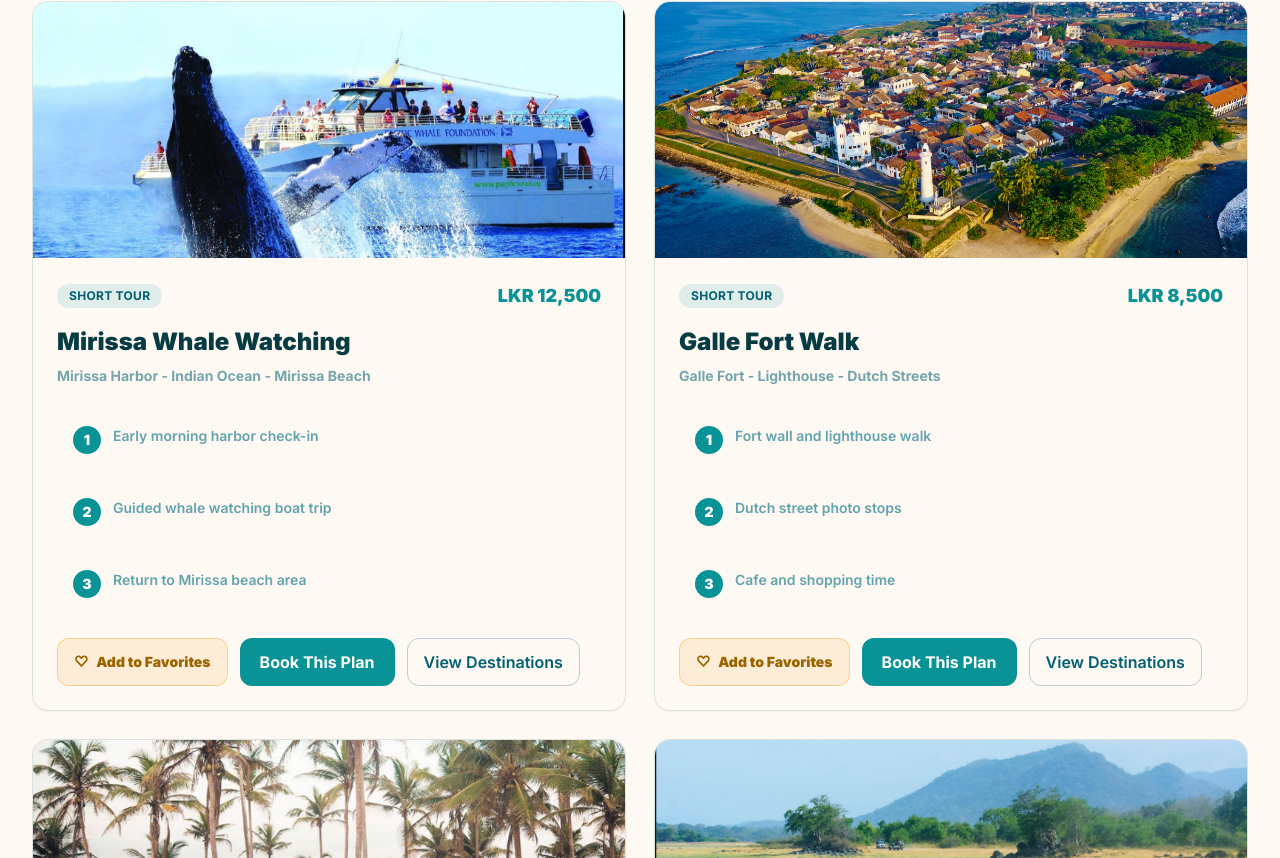
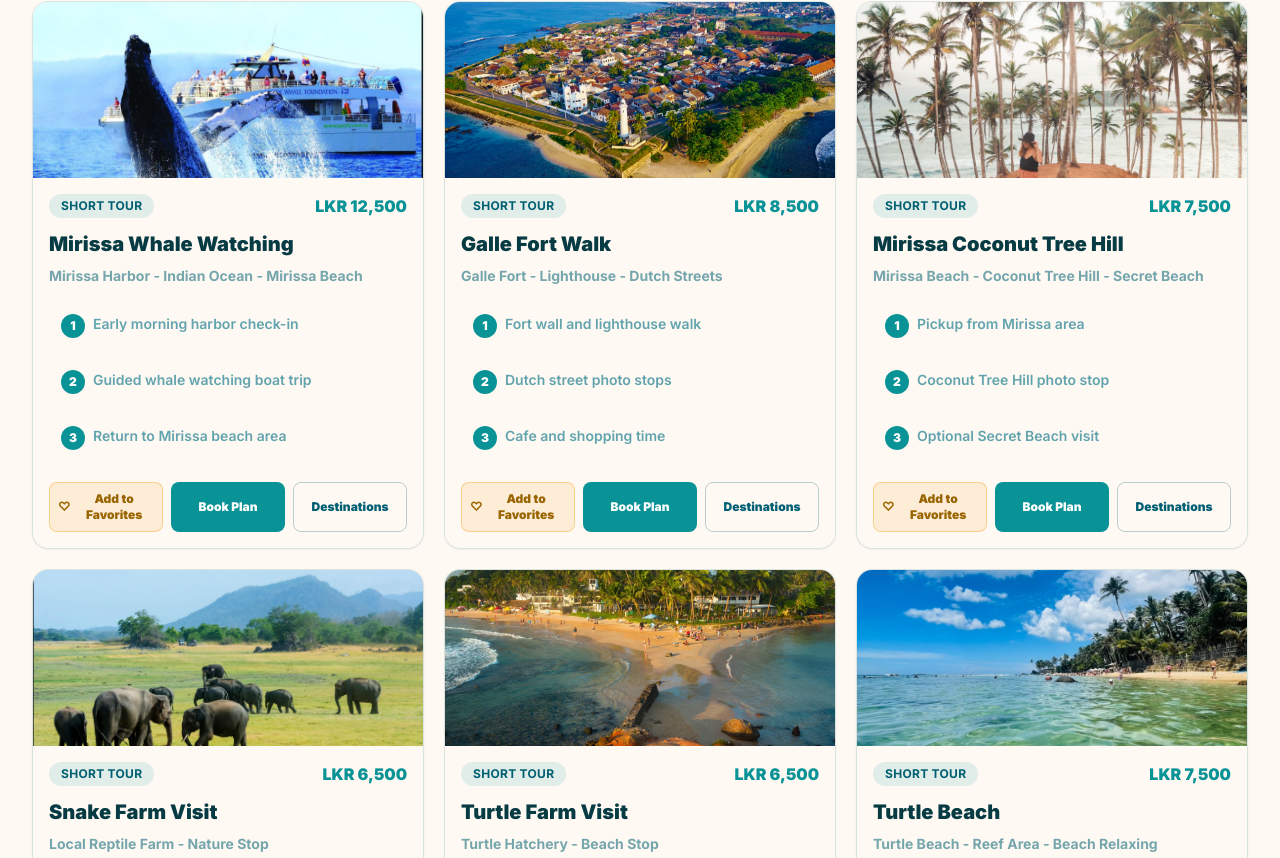
Before and after one commit to MuhammadYoonus/WAWESCAPE, a React (Vite) app in the folder frontend/: page /packages in a window 1280 px wide. Shown: the part 822-1680 px from the top of the page. Built offline with nearby package versions, Linux system fonts and the light colour scheme; no server answers.

Commit message:
Upadate Home page and Packages

```diff
--- a/frontend/src/index.css
+++ b/frontend/src/index.css
@@ -35,6 +35,11 @@ body { @apply font-sans; background: var(--white-cloud); color: var(--ink); }
 .filter-active { @apply rounded-xl text-white px-4 py-2 text-sm font-semibold; background: var(--teal-ocean); }
 .favorite-button { @apply inline-flex items-center gap-2 rounded-xl border px-4 py-3 text-sm font-black transition; border-color: rgba(238, 155, 0, .35); background: rgba(238, 155, 0, .12); color: #9a6500; }
 .favorite-button:hover, .favorite-button-active { background: var(--summer-sun); border-color: var(--summer-sun); color: var(--sky-blue); }
+.package-actions { @apply mt-5 grid grid-cols-3 gap-2; }
+.package-actions .favorite-button,
+.package-actions .btn-primary,
+.package-actions .btn-outline { @apply min-h-11 justify-center rounded-lg px-2 py-2 text-center text-xs font-black; }
+.package-actions .favorite-button { @apply gap-1; }
 .eyebrow { @apply text-xs font-black tracking-[0.2em]; color: var(--teal-ocean); }
 .section-title { @apply text-4xl md:text-5xl font-black tracking-tight; }
 label { @apply block text-sm font-semibold; color: var(--sky-blue); }
--- a/frontend/src/pages/Home.jsx
+++ b/frontend/src/pages/Home.jsx
@@ -13,11 +13,21 @@ export default function Home() {
     api.get("/tours?featured=true").then(res => setTours(res.data)).catch(console.error);
   }, []);
 
+  const featuredTours = tours.slice(0, 4);
+  const featuredTourKeys = featuredTours.map(tour => `${tour.slug || ""} ${tour.title || ""}`.toLowerCase());
+  const fallbackPackages = packages.filter(pkg =>
+    !featuredTourKeys.some(key => key.includes(pkg.id) || key.includes(pkg.title.toLowerCase()))
+  );
+  const popularExperiences = [
+    ...featuredTours.map(tour => ({ type: "tour", item: tour })),
+    ...fallbackPackages.slice(0, Math.max(0, 4 - featuredTours.length)).map(pkg => ({ type: "package", item: pkg }))
+  ].slice(0, 4);
+
   return (
     <>
       <section
         className="hero"
-        style={{ backgroundImage: `linear-gradient(90deg, rgba(0, 95, 115, .9), rgba(10, 147, 150, .32)), url("${heroImages.home}")` }}
+        style={{ backgroundImage: `linear-gradient(90deg, rgba(38, 102, 116, 0.9), rgba(10, 147, 150, .32)), url("${heroImages.home}")` }}
       >
         <div className="container-page py-28 md:py-36">
           <div className="max-w-3xl text-white">
@@ -35,7 +45,7 @@ export default function Home() {
       <section className="container-page py-16">
         <div className="grid md:grid-cols-4 gap-5">
           {[
-            ["6+", "Destinations", "Beaches, wildlife, culture and mountains."],
+            ["20+", "Destinations", "Beaches, wildlife, culture and mountains."],
             ["1-3", "Day packages", "Quick tours with clear daily plans."],
             ["4.9", "Guest rating", "Feedback from happy travelers."],
             ["24/7", "Support", "Local help before and during travel."]
@@ -106,7 +116,42 @@ export default function Home() {
           <Link to="/packages" className="text-emerald-700 font-bold">View packages</Link>
         </div>
         <div className="grid md:grid-cols-2 lg:grid-cols-4 gap-6">
-          {tours.map(tour => <TourCard key={tour._id} tour={tour} />)}
+          {popularExperiences.map(({ type, item }) => (
+            type === "tour" ? (
+              <TourCard key={`tour-${item._id}`} tour={item} />
+            ) : (
+              <article key={`package-${item.id}`} className="card tour-card-effect">
+                <img src={item.image} alt={item.title} className="h-52 w-full object-cover" />
+                <div className="p-5">
+                  <div className="flex justify-between gap-3 items-center">
+                    <span className="badge">{item.days === "short" ? "Day Tour" : `${item.days} Day Tour`}</span>
+                    <span className="text-sm text-slate-500">{item.days === "short" ? "1 Day" : `${item.days} Day${item.days > 1 ? "s" : ""}`}</span>
+                  </div>
+                  <h3 className="mt-3 text-xl font-bold">{item.title}</h3>
+                  <p className="mt-2 text-slate-600 text-sm line-clamp-2">{item.route}</p>
+                  <div className="mt-5 flex items-center justify-between">
+                    <div>
+                      <span className="text-xs text-slate-500">From</span>
+                      <div className="font-black text-lg">{item.price}</div>
+                    </div>
+                    <Link to={`/booking/${item.id}`} className="btn-primary">View Tour</Link>
+                  </div>
+                  <FavoriteButton
+                    className="mt-4 w-full justify-center"
+                    tour={{
+                      id: item.id,
+                      title: item.title,
+                      image: item.image,
+                      price: item.price,
+                      route: item.route,
+                      label: item.days === "short" ? "Short tour" : `${item.days} day tour`,
+                      description: item.plan.join(" ")
+                    }}
+                  />
+                </div>
+              </article>
+            )
+          ))}
         </div>
       </section>
 
--- a/frontend/src/pages/Packages.jsx
+++ b/frontend/src/pages/Packages.jsx
@@ -50,29 +50,30 @@ export default function Packages() {
         </div>
       </div>
 
-      <div className="mt-10 grid lg:grid-cols-2 gap-7">
+      <div className="mt-10 grid md:grid-cols-2 xl:grid-cols-3 gap-5">
         {visiblePackages.map(pkg => (
           <article key={pkg.id} className="card tour-card-effect">
-            <img src={pkg.image} alt={pkg.title} className="h-64 w-full object-cover" />
-            <div className="p-6">
+            <img src={pkg.image} alt={pkg.title} className="h-44 w-full object-cover" />
+            <div className="p-4">
               <div className="flex flex-wrap items-center justify-between gap-3">
                 <span className="badge">{pkg.days === "short" ? "Short tour" : `${pkg.days} day tour`}</span>
-                <span className="text-lg font-black text-emerald-700">{pkg.price}</span>
+                <span className="text-base font-black text-emerald-700">{pkg.price}</span>
               </div>
-              <h2 className="mt-4 text-2xl font-black">{pkg.title}</h2>
+              <h2 className="mt-3 text-xl font-black">{pkg.title}</h2>
               <p className="mt-2 text-sm font-bold text-slate-500">{pkg.route}</p>
-              <div className="mt-6 space-y-3">
+              <div className="mt-4 space-y-2">
                 {pkg.plan.map((step, index) => (
-                  <div key={step} className="flex gap-3 rounded-xl bg-slate-50 p-4">
-                    <span className="flex h-7 w-7 shrink-0 items-center justify-center rounded-full bg-emerald-700 text-sm font-black text-white">
+                  <div key={step} className="flex gap-2 rounded-lg bg-slate-50 p-3">
+                    <span className="flex h-6 w-6 shrink-0 items-center justify-center rounded-full bg-emerald-700 text-xs font-black text-white">
                       {index + 1}
                     </span>
                     <p className="text-sm font-semibold text-slate-700">{step}</p>
                   </div>
                 ))}
               </div>
-              <div className="mt-6 flex flex-wrap gap-3">
+              <div className="package-actions">
                 <FavoriteButton
+                  className="w-full"
                   tour={{
                     id: pkg.id,
                     title: pkg.title,
@@ -83,8 +84,8 @@ export default function Packages() {
                     description: pkg.plan.join(" ")
                   }}
                 />
-                <Link to={`/booking/${pkg.id}`} className="btn-primary">Book This Plan</Link>
-                <Link to="/destinations" className="btn-outline">View Destinations</Link>
+                <Link to={`/booking/${pkg.id}`} className="btn-primary">Book Plan</Link>
+                <Link to="/destinations" className="btn-outline">Destinations</Link>
               </div>
             </div>
           </article>
```
